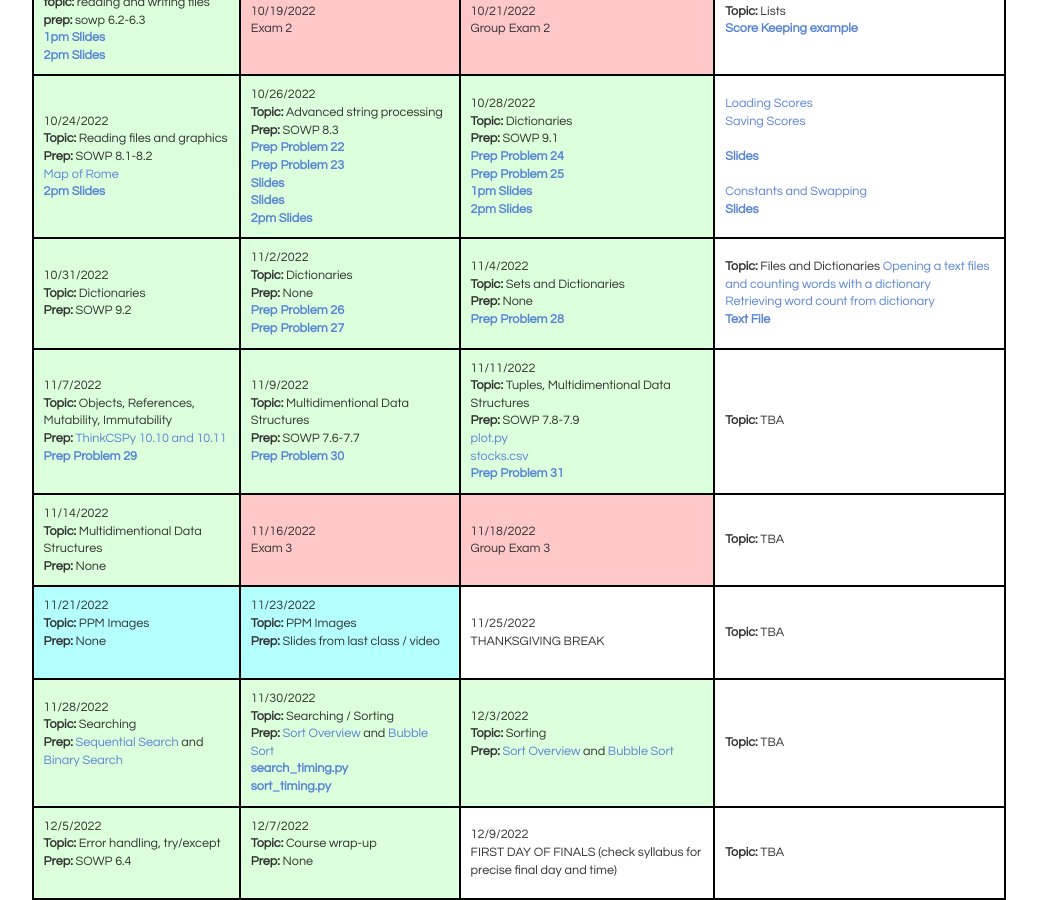
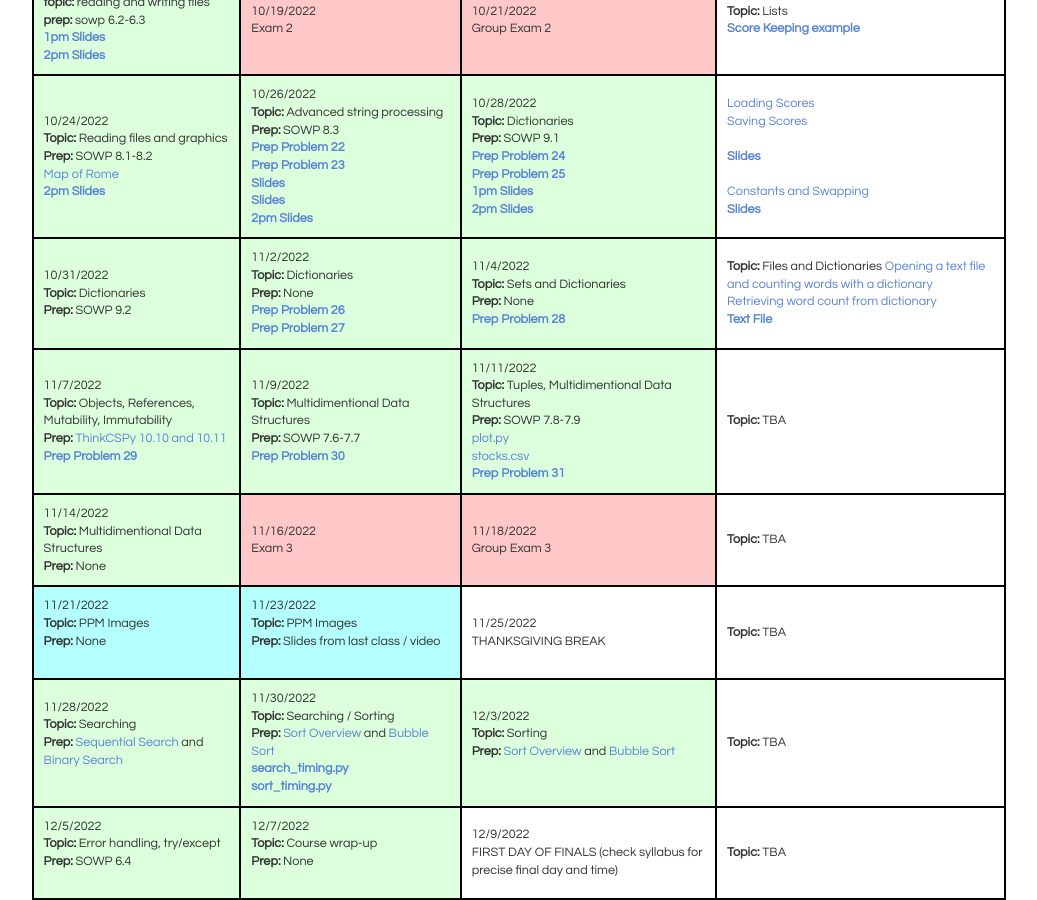
Before and after one commit to bddicken/cs110fall2022website, a Jekyll site: the page built from schedule/index.md, in a window 1280 px wide and 900 px high, scrolled down 1488 px. Shown: the whole window, without its empty margins (121-1158 px from the left). Built offline with Jekyll 4.4.1, drawn with Linux system fonts in a browser that asks for light colours.

Commit message:
fixed typo

```diff
--- a/schedule/index.md
+++ b/schedule/index.md
@@ -378,7 +378,7 @@ The <b>Prep</b> for each day indicates the work you need to have completed <b>BE
   </td>
   <td>
     <b>Topic:</b> Files and Dictionaries
-    <a href="https://youtu.be/Ekrr0xqXUA4">Opening a text files and counting words with a dictionary</a> <br/>
+    <a href="https://youtu.be/Ekrr0xqXUA4">Opening a text file and counting words with a dictionary</a> <br/>
     <a href="https://youtu.be/7AS4hx1CC4U">Retrieving word count from dictionary</a> <br/>
     <a href="../files/stranger_things.txt"><b>Text File</b></a> <br/>
   </td>
```
